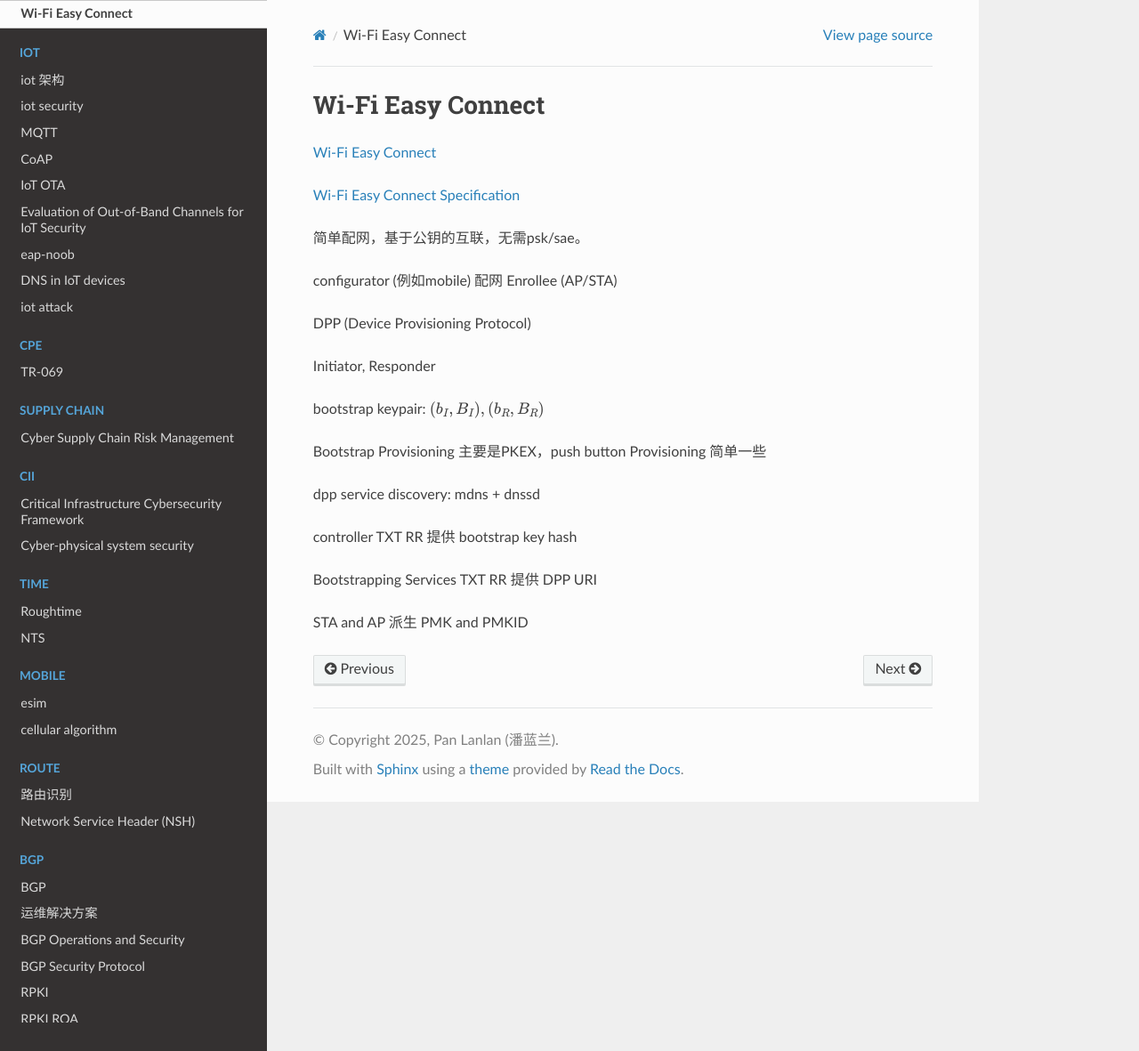
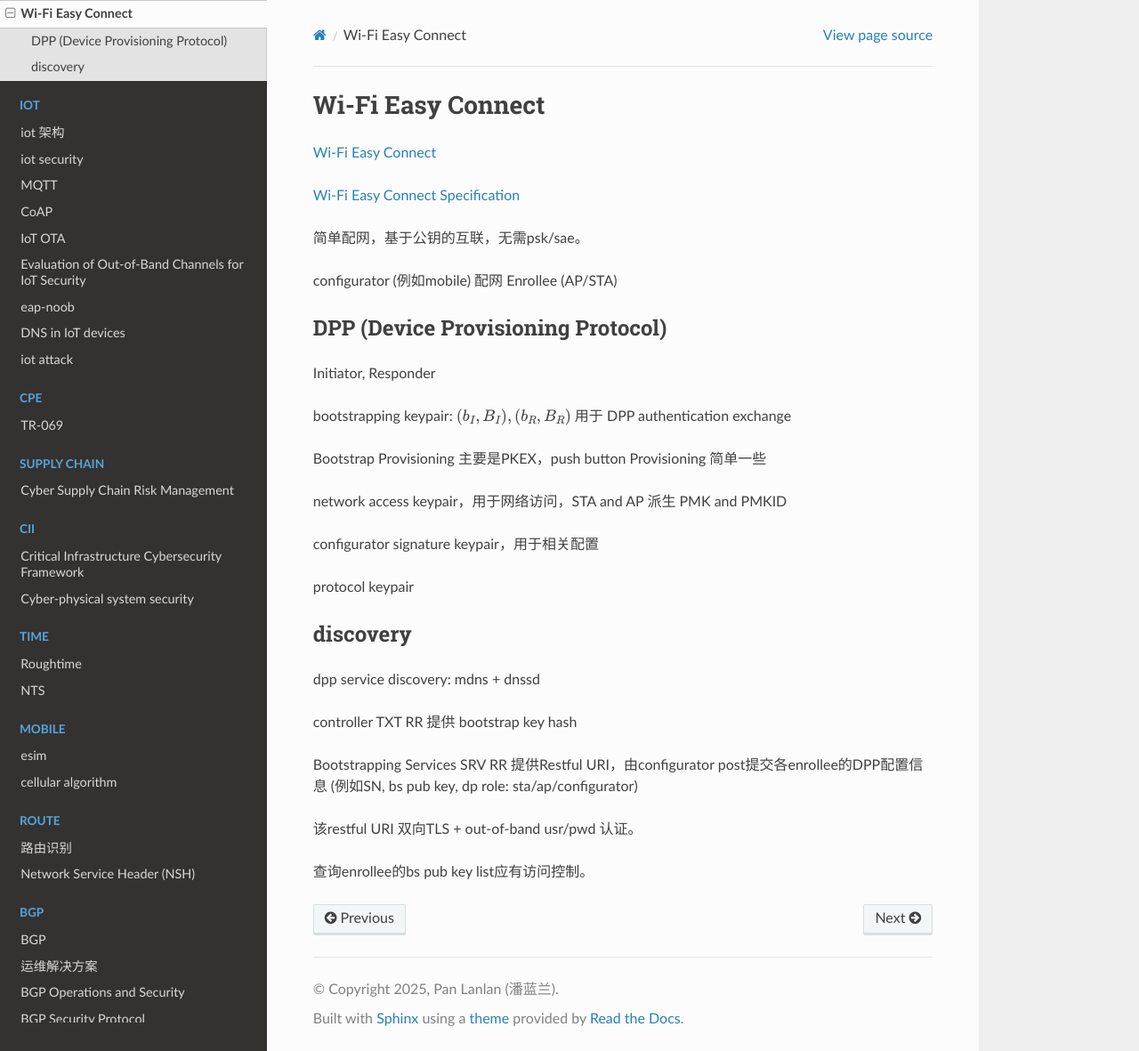
Before and after one commit to abbypan/cybersecurity-notes, a Sphinx documentation site: the page built from docs/source/wifi/easy-conn.rst, in a window 1280 px wide and 1181 px high. Shown: the whole window at 89% size. Built offline with Sphinx 7.4.7 and the Read the Docs theme 3.1.0, drawn with Linux system fonts in a browser that asks for light colours; pages that are not in the unit, such as notebooks, are missing from menus.

Commit message:
easy conn

```diff
--- a/docs/source/wifi/easy-conn.rst
+++ b/docs/source/wifi/easy-conn.rst
@@ -10,19 +10,29 @@ Wi-Fi Easy Connect
 configurator (例如mobile)  配网  Enrollee (AP/STA)
 
 DPP (Device Provisioning Protocol)
+-------------------------------------
 
 Initiator, Responder
 
-bootstrap keypair: :math:`(b_I, B_I), (b_R, B_R)`
+bootstrapping keypair: :math:`(b_I, B_I), (b_R, B_R)` 用于 DPP authentication exchange
 
 Bootstrap Provisioning 主要是PKEX，push button Provisioning 简单一些
+
+network access keypair，用于网络访问，STA and AP 派生 PMK and PMKID
+
+configurator signature keypair，用于相关配置
+
+protocol keypair
+
+discovery
+-------------
 
 dpp service discovery: mdns + dnssd
 
 controller TXT RR 提供 bootstrap key hash
 
-Bootstrapping Services TXT RR 提供 DPP URI
+Bootstrapping Services SRV RR 提供Restful URI，由configurator post提交各enrollee的DPP配置信息 (例如SN, bs pub key, dp role: sta/ap/configurator)
 
+该restful URI 双向TLS + out-of-band usr/pwd 认证。
 
-
-STA and AP 派生 PMK and PMKID
+查询enrollee的bs pub key list应有访问控制。
```
